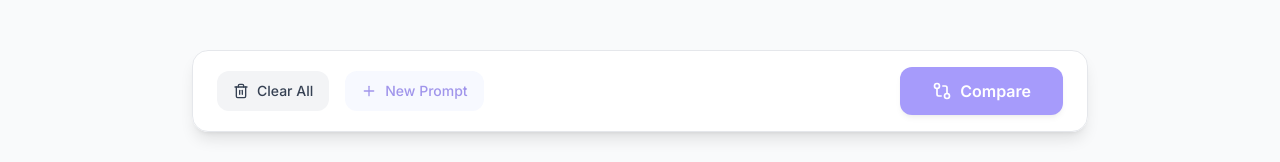
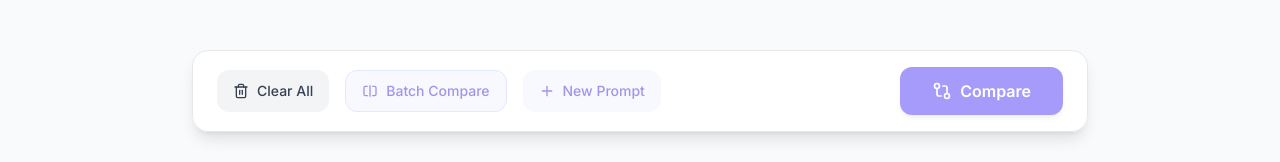
Before and after one commit to Haremend/GeminiApp-DevTools-Hub, a Next.js app: page /tools/prompt-compare in a window 1280 px wide. Shown: the part 644-806 px from the top of the page. Built offline with nearby package versions, Linux system fonts and the light colour scheme.

Commit message:
feat(prompt-compare): Add batch prompt comparison
Introduces functionality to compare multiple prompts when they are separated by "===" lines. This allows users to paste multiple prompt sets at once for easier comparison.

```diff
--- a/app/tools/prompt-compare/page.tsx
+++ b/app/tools/prompt-compare/page.tsx
@@ -1,7 +1,7 @@
 'use client';
 
 import React, { useState, useEffect, useRef } from 'react';
-import { Layers, Plus, GitCompare, Download, ArrowLeft, Trash2, X } from 'lucide-react';
+import { Layers, Plus, GitCompare, Download, ArrowLeft, Trash2, X, SplitSquareHorizontal } from 'lucide-react';
 
 interface PromptInput {
   id: number;
@@ -48,11 +48,12 @@ export default function PromptComparePage() {
   const canCompare = validPrompts.length >= 2;
   const canAdd = prompts.length > 0 && prompts[prompts.length - 1].text.trim() !== '';
 
-  const processPrompts = () => {
-    if (validPrompts.length < 2) return;
+  const performCompare = (promptsList: PromptInput[]) => {
+    const validPromptsToCompare = promptsList.filter(p => p.text.trim() !== '');
+    if (validPromptsToCompare.length < 2) return;
 
-    const N = validPrompts.length;
-    const parsedPrompts = validPrompts.map(prompt => {
+    const N = validPromptsToCompare.length;
+    const parsedPrompts = validPromptsToCompare.map(prompt => {
       const lines = prompt.text.split('\n');
       const parsedLines = lines.map(line => {
         const raw = line.trim();
@@ -117,6 +118,30 @@ export default function PromptComparePage() {
       diffs: diffs
     });
     setIsComparing(true);
+  };
+
+  const processPrompts = () => {
+    performCompare(prompts);
+  };
+
+  const handleBatchCompare = () => {
+    const firstText = prompts[0]?.text;
+    if (!firstText) return;
+
+    // Split by lines containing mostly '==='
+    const newPrompts = firstText.split(/===+/).map((part, index) => ({
+      id: Date.now() + index,
+      text: part.trim(),
+      name: `Prompt ${index + 1}`
+    })).filter(p => p.text !== '');
+
+    if (newPrompts.length < 2) {
+      alert('Could not find enough prompts separated by "===". Ensure you use it to divide your text.');
+      return;
+    }
+
+    setPrompts(newPrompts);
+    performCompare(newPrompts);
   };
 
   const downloadMarkdown = () => {
@@ -204,6 +229,14 @@ export default function PromptComparePage() {
                 <span className="hidden sm:inline">Clear All</span>
               </button>
               <button
+                onClick={handleBatchCompare}
+                disabled={!prompts[0]?.text.includes('===')}
+                className="flex items-center justify-center gap-2 px-3 py-2 sm:px-4 sm:py-2.5 bg-indigo-50 text-indigo-700 rounded-xl hover:bg-indigo-100 transition-colors text-sm font-medium disabled:opacity-50 disabled:cursor-not-allowed border border-indigo-200"
+              >
+                <SplitSquareHorizontal className="w-4 h-4" />
+                <span className="hidden sm:inline">Batch Compare</span>
+              </button>
+              <button
                 onClick={handleAddPrompt}
                 disabled={!canAdd}
                 className="flex items-center justify-center gap-2 px-3 py-2 sm:px-4 sm:py-2.5 bg-indigo-50 text-indigo-700 rounded-xl hover:bg-indigo-100 transition-colors text-sm font-medium disabled:opacity-50 disabled:cursor-not-allowed"
```
